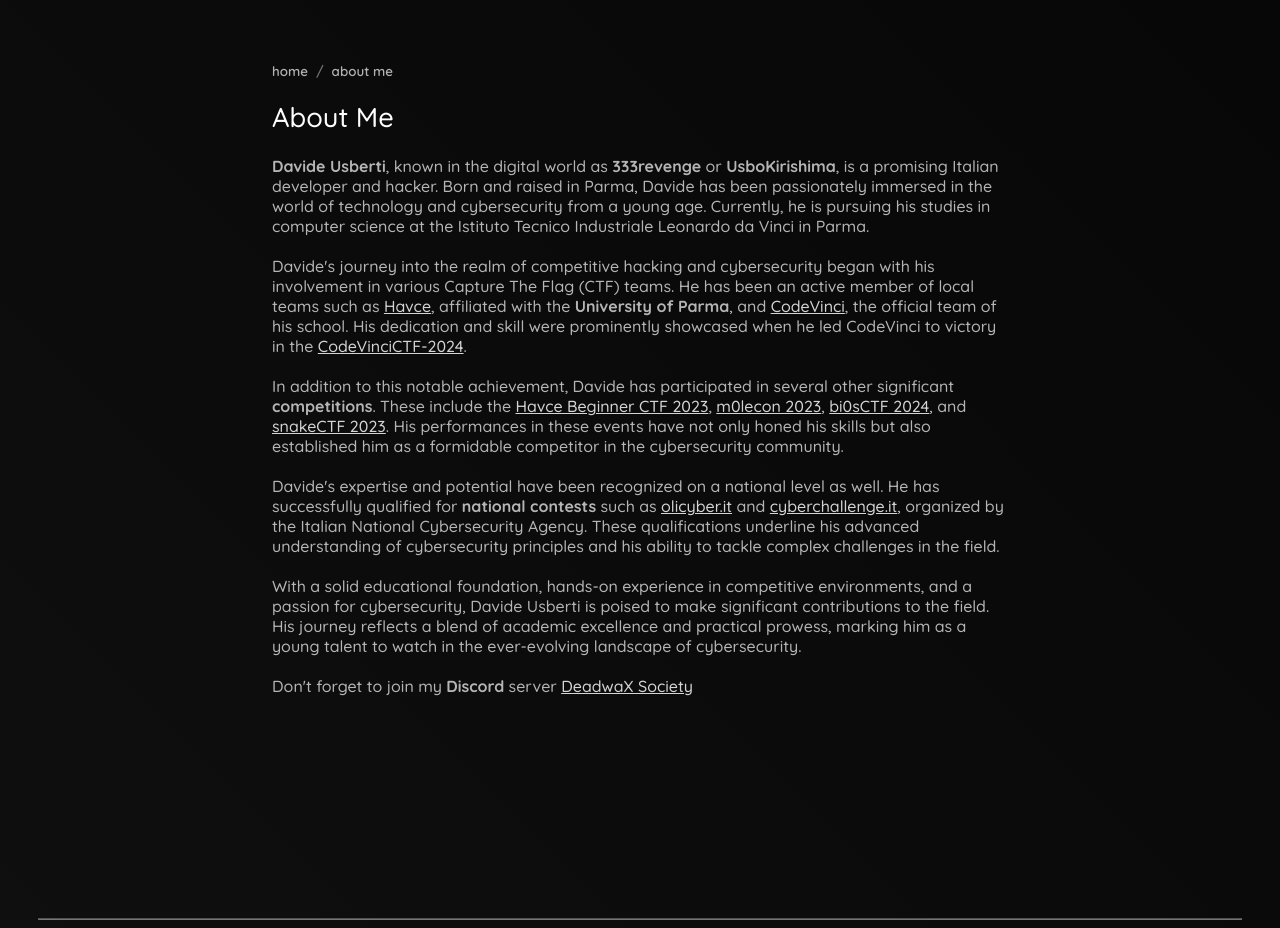
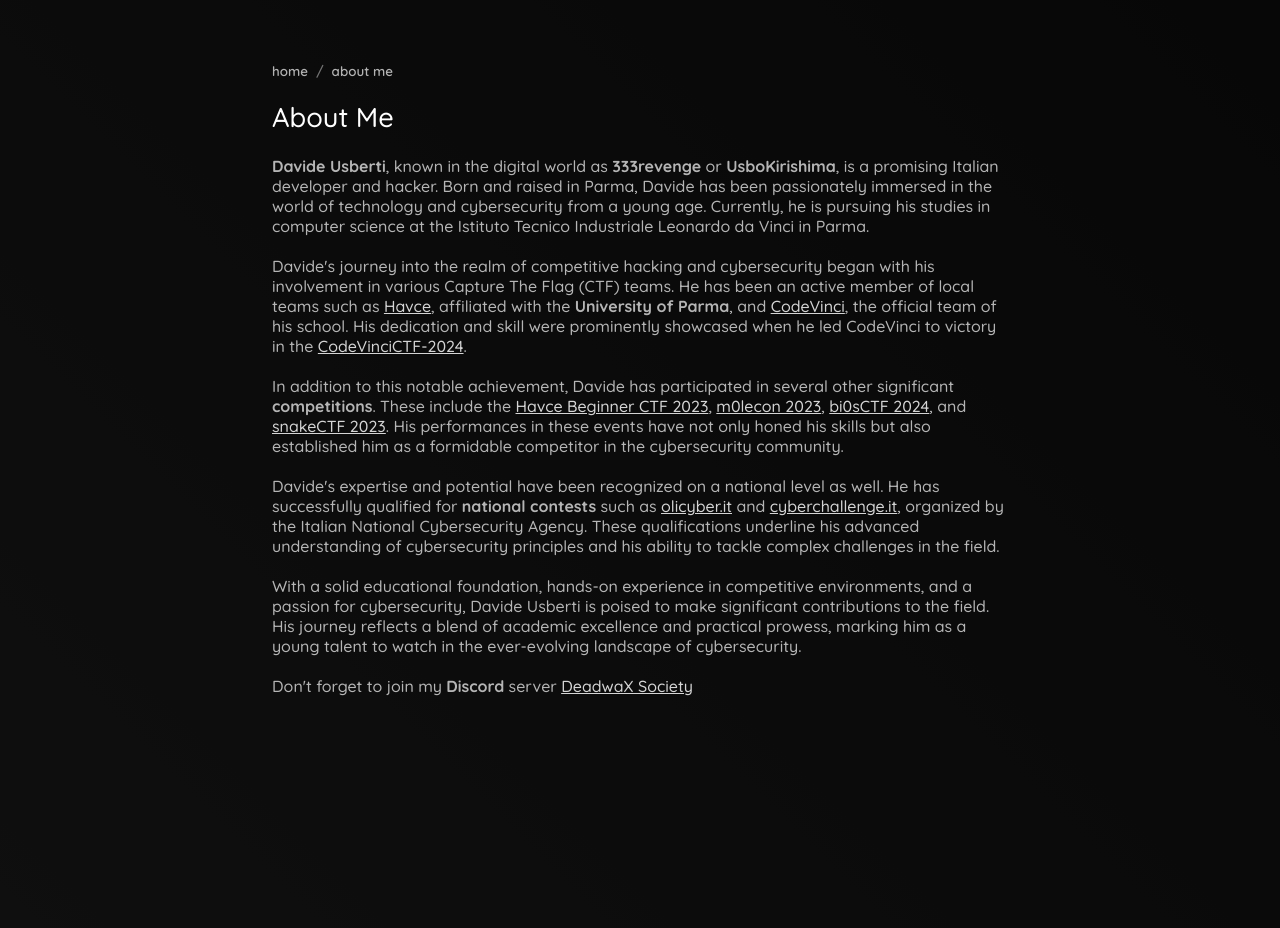
Before and after one commit to UsboKirishima/333revenge.art, a website: page index.html in a window 1280 px wide. Shown: the part 66-994 px from the top of the page. Drawn offline with Linux system fonts and the light colour scheme.

Commit message:
chore: removed footer margin

```diff
--- a/index.html
+++ b/index.html
@@ -495,7 +495,6 @@
       </section>
     </main>
     <footer>
-      <hr style="border-color: #ffffff6e;">
       <div class="footer_container">
         <div class="socials">
           <a href="https://github.com/UsboKirishima">
--- a/style.css
+++ b/style.css
@@ -600,8 +600,6 @@
     position: relative;
     bottom: 0;
     padding-top: 10%;
-    padding-left: 3%;
-    padding-right: 3%;
     animation: fadeIn 1.5s ease-out;
     margin: 0;
 }
```
